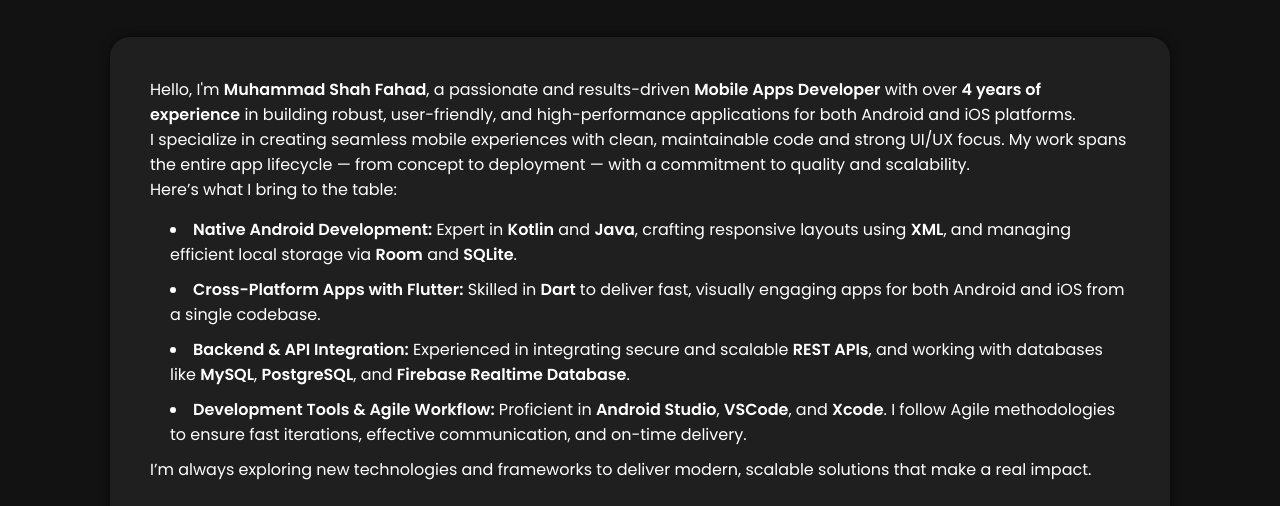
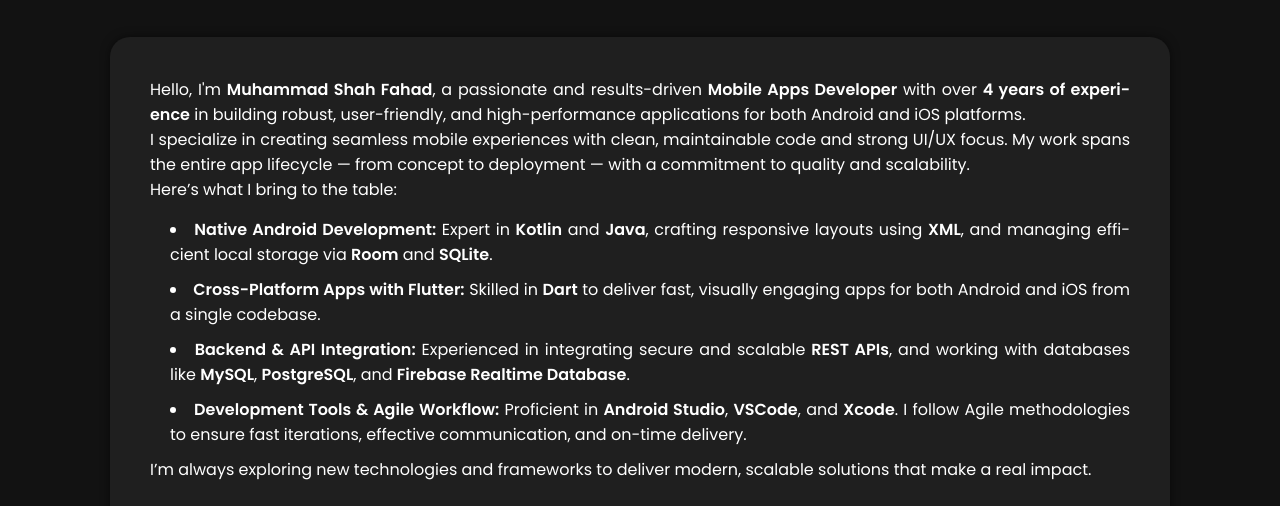
Before and after one commit to muhammadshah10/fahad-Portfolio, a plain HTML site: page index.html in a window 1280 px wide. Shown: the part 963-1469 px from the top of the page. Drawn offline with nearby package versions, Linux system fonts and the light colour scheme.

Commit message:
updated_3

```diff
--- a/index.html
+++ b/index.html
@@ -426,6 +426,16 @@
     @keyframes bounce {
       0%, 100% { transform: translateY(0); }
       50% { transform: translateY(-10px); }
+    }
+
+    /* === TEXT JUSTIFICATION & HYPHENATION === */
+    p, .about-card ul li {
+      text-align: justify;
+
+      /* Ye lines lafzon ke beech extra space ko kam karti hain */
+      -webkit-hyphens: auto; /* For older Chrome/Safari */
+      -ms-hyphens: auto;    /* For older IE/Edge */
+      hyphens: auto;        /* Standard property */
     }
 
     /* === RESPONSIVE STYLES === */
```
